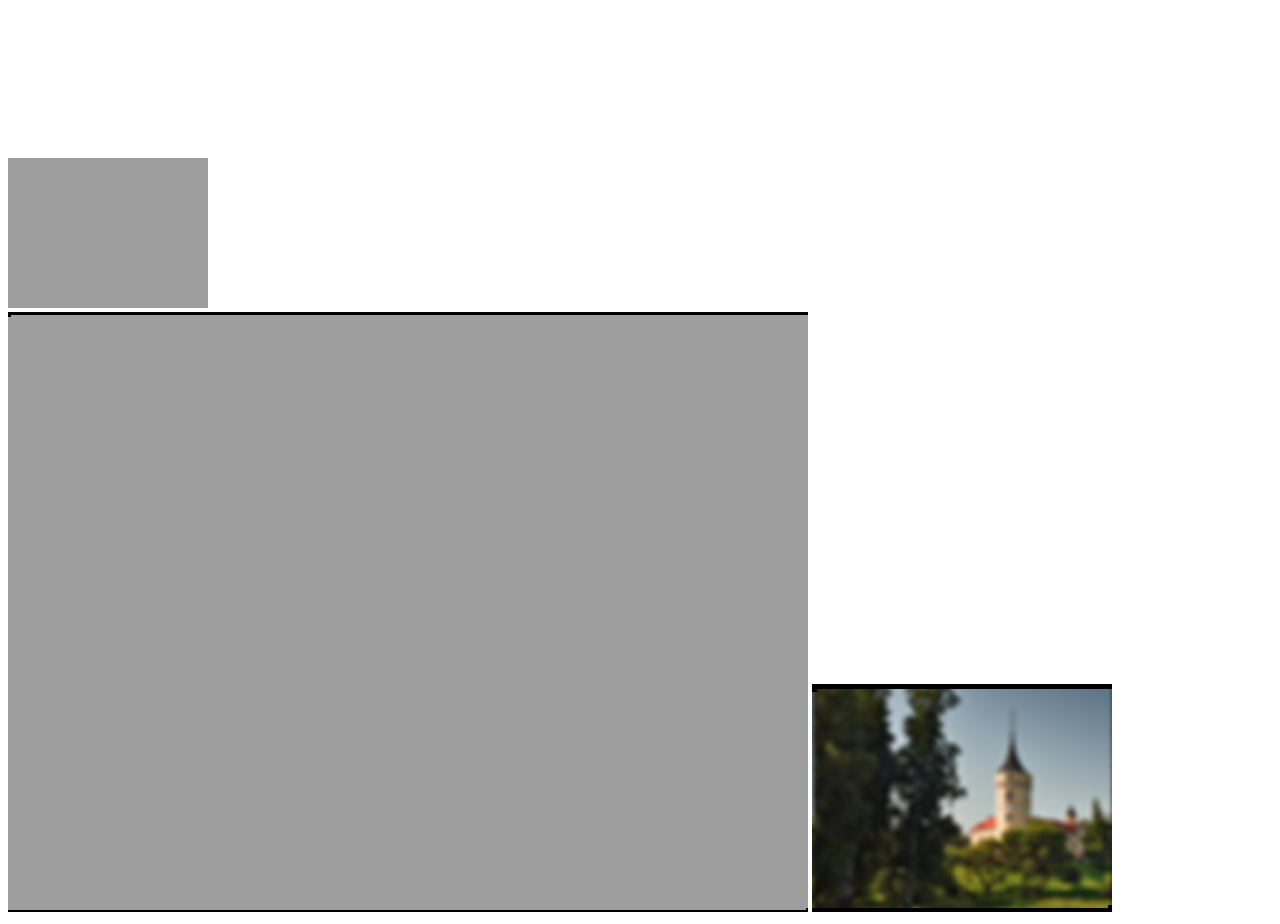
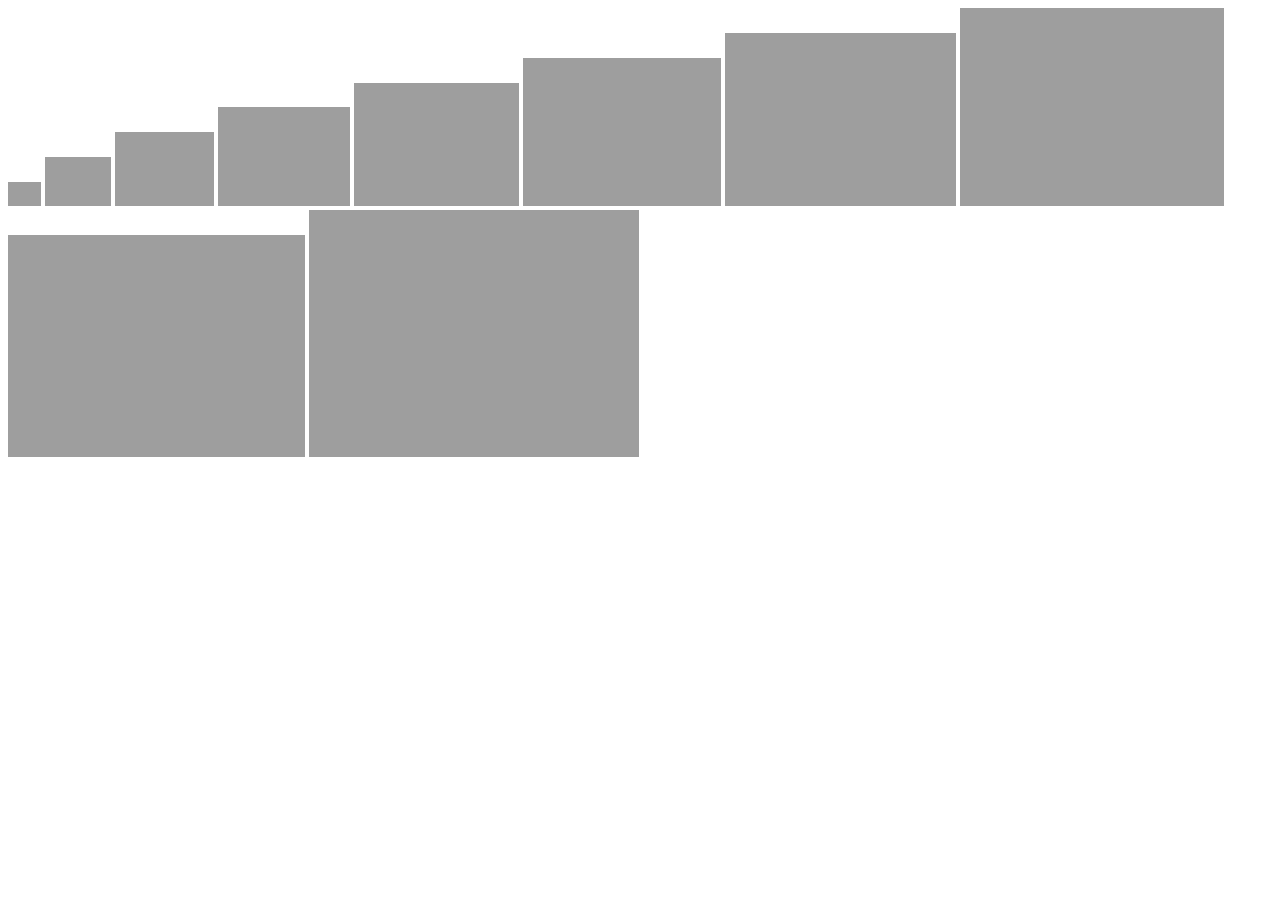
Before and after one commit to vladignatyev/crompir, a plain HTML site: page filtering.html in a window 1280 px wide. After the commit the page ends 800 px from the top, so only its background shows below. Drawn offline with nearby package versions, Linux system fonts and the light colour scheme.

Commit message:
optimizations and minidemo

```diff
--- a/filtering.html
+++ b/filtering.html
@@ -2,31 +2,73 @@
 <html>
 <head>
     <title></title>
-    <script src="http://ajax.googleapis.com/ajax/libs/jquery/2.0.3/jquery.min.js"></script>
+    <script src="js/jquery.min.js"></script>
     <script src="js/crompir.js"></script>
     <script type="text/javascript">
         $(document).ready(function () {
             var i2 = new Image();
             i2.src = 'testimages/very-big6.jpg';
             i2.onload = function (event) {
-                $(document.body).append(crompir.resizeImage2(i2, {
-                    "newWidth": 200
+
+                var a = (new Date()).getTime();
+//                for (var i = 0; i < 20; i++) {
+//                crompir.resizeImage2(i2, {
+//                    "newWidth": 300
+//                });
+//                }
+//                console.log(((new Date()).getTime() - a)/20.0);
+//                for (var i = 0; i < 20; i++) {
+//                crompir.resizeImage2(i2, {
+//                    "newWidth": 400
+//                });
+//                }
+//                console.log(((new Date()).getTime() - a)/20.0);
+//                for (var i = 0; i < 20; i++) {
+//                crompir.resizeImage2(i2, {
+//                    "newWidth": 600
+//                });
+//                }
+//                console.log(((new Date()).getTime() - a)/20.0);
+//                for (var i = 0; i < 20; i++) {
+//                crompir.resizeImage2(i2, {
+//                    "newWidth": 700
+//                });
+//                }
+//                console.log(((new Date()).getTime() - a)/20.0);
+//                for (var i = 0; i < 20; i++) {
+//                crompir.resizeImage2(i2, {
+//                    "newWidth": 800
+//                });
+//                }
+                console.log(((new Date()).getTime() - a)/20.0);
+                for (var i = 0; i < 10; i++) {
+                $(document.body).append(crompir.processing.resizeImage(i2, {
+                    "newWidth": 33 * (i+1)
                 }));
-                $(document.body).append(crompir.resizeImage2(i2, {
-                    "newWidth": 400
-                }));
-                $(document.body).append(crompir.resizeImage2(i2, {
-                    "newWidth": 800
-                }));
+                }
+                console.log(((new Date()).getTime() - a)/20.0);
+//                a = (new Date()).getTime();
+//                $(document.body).append(crompir.resizeImage2(i2, {
+//                    "newWidth": 200
+//                }));
+//                console.log((new Date()).getTime() - a);
+//                a = (new Date()).getTime();
+//                $(document.body).append(crompir.resizeImage2(i2, {
+//                    "newWidth": 400
+//                }));
+//                console.log((new Date()).getTime() - a);
+//                a = (new Date()).getTime();
             };
-//
-            var i3 = new Image();
-            i3.src = 'testimages/very-small.jpg';
-            i3.onload = function (event) {
-            $(document.body).append(crompir.resizeImage2(i3, {
-                    "newWidth": 300
-                }));
-            };
+////
+//            var i3 = new Image();
+//            i3.src = 'testimages/very-small.jpg';
+//            i3.onload = function (event) {
+//                a = (new Date()).getTime();
+//            $(document.body).append(crompir.resizeImage2(i3, {
+//                    "newWidth": 300
+//                }));
+//                console.log((new Date()).getTime() - a);
+//            };
         });
     </script>
     <style type="text/css">
--- a/js/crompir.js
+++ b/js/crompir.js
@@ -1,36 +1,4 @@
 if (typeof crompir == 'undefined') crompir = {};
-
-crompir.resizeImage = function (srcImg, params) {
-    var srcImgWidth = srcImg.width;
-    var srcImgHeight = srcImg.height;
-    var newWidth = -1;
-    var newHeight = -1;
-
-    if (params['newWidth']) {
-        newWidth = params['newWidth'];
-        if (params['newHeight']) {
-            newHeight = params['newHeight'];
-        } else {
-            newHeight = srcImgHeight / srcImgWidth * newWidth;
-        }
-    } else if (params['newHeight']) {
-        newHeight = params['newHeight'];
-        newWidth = srcImgWidth / srcImgHeight * newHeight;
-    } else if (params['scale']) {
-        newWidth = srcImgWidth * params['scale'];
-        newHeight = srcImgHeight * params['scale'];
-    } else {
-        //fail with error
-        throw "Improper call to crompir.resizeImage";
-    }
-
-    var canvasCopy = document.createElement("canvas");
-    var ctx = canvasCopy.getContext("2d");
-    canvasCopy.width = newWidth;
-    canvasCopy.height = newHeight;
-    ctx.drawImage(srcImg, 0, 0, newWidth, newHeight);
-    return [canvasCopy, ctx];
-};
 
 crompir.processing = {
     brightness: function (r, g, b) {
@@ -85,10 +53,9 @@ crompir.processing = {
                 newd[index2 + 3] = 255;
             }
         }
-    }
-};
+    },
 
-crompir.resizeImage2 = function (srcImg, params) {
+    resizeImage: function (srcImg, params) {
         var srcImgWidth = srcImg.width;
         var srcImgHeight = srcImg.height;
         var newWidth = -1;
@@ -125,77 +92,99 @@ crompir.resizeImage2 = function (srcImg, params) {
         d0 = tctx.getImageData(0, 0, srcImgWidth, srcImgHeight); // source image
         d = ctx.getImageData(0, 0, newWidth, newHeight);
         var factor = srcImgWidth / newWidth;
+        var d0data = d0.data;
+        var ddata = d.data;
 
         if (factor > 1.0) {
+            var aperture = factor * 0.33; // average by 3x3 pixels
+
+            for (var j = 0; j < newHeight; j++) {
+                var j0 = (j * factor);
+                var j1 = j0 + factor;
+                var jw = j * newWidth;
 
                 for (var i = 0; i < newWidth; i++) {
-            for (var j = 0; j < newHeight; j++) {
-                var index = (j * newWidth + i) << 2; //*4
+
+                    var index = (jw + i) << 2; //*4
                     var r = 0.0;
                     var g = 0.0;
                     var b = 0.0;
 
-                var i0 = (i * factor);
-                var i1 = ((i + 1) * factor);
-                var j0 = ((j) * factor);
-                var j1 = ((j + 1) * factor);
+                    var i0 = i * factor;
+                    var i1 = i0 + factor;
 
-                var c = 0;
-                for (var ii = i0; ii < i1; ii += factor * 0.33) {
-                    for (var ij = j0; ij < j1; ij += factor * 0.33) {
-                        var index2 = ((Math.floor(ij)) * srcImgWidth + Math.floor(ii)) << 2; //*4
-                        r += d0.data[index2];
-                        g += d0.data[index2 + 1];
-                        b += d0.data[index2 + 2];
-                        c += 1;
+
+                    var c = 0.0;
+
+                    for (var ij = j0; ij < j1; ij += aperture) {
+                        var ijj = (ij | 0) * srcImgWidth;
+                        for (var ii = i0; ii < i1; ii += aperture) {
+
+                            var index2 = (ijj + ii | 0) << 2; //*4
+
+                            r += d0data[index2];
+                            g += d0data[index2 + 1];
+                            b += d0data[index2 + 2];
+                            c += 1.0;
                         }
                     }
-                d.data[index] = r / c;
-                d.data[index + 1] = g / c;
-                d.data[index + 2] = b / c;
-                d.data[index + 3] = 255;
+                    var ic = 1.0 / c;
+                    ddata[index] = r * ic;
+                    ddata[index + 1] = g * ic;
+                    ddata[index + 2] = b * ic;
+                    ddata[index + 3] = 255;
                 }
             }
 
         } else if (factor < 1.0) {
-        var ifactor = 1.5 / factor;
+            for (var j = 0; j < newHeight; j++) {
+                var jw = j * newWidth;
+                var jfac = j * factor;
+                var j0 = jfac - 1.0;
+                var j1 = jfac + 1.0;
+                var cj = j * factor;
+
                 for (var i = 0; i < newWidth; i++) {
-            for (var j = 0; j < newHeight; j++) {
-                var index = (j * newWidth + i) << 2; //*4
+
+                    var index = (jw + i) << 2; //*4
                     var r = 0.0;
                     var g = 0.0;
                     var b = 0.0;
 
-                var i0 = ((i - ifactor) * factor);
-                var i1 = ((i + ifactor) * factor);
-                var j0 = ((j - ifactor) * factor);
-                var j1 = ((j + ifactor) * factor);
+                    var ifac = i * factor;
 
-                var ci = (i) * factor;
-                var cj = (j) * factor;
+                    var i0 = ifac - 1.0;
+                    var i1 = ifac + 1.0;
+
+                    var ci = i * factor;
+
 
                     var c = 0;
                     for (var ii = i0; ii < i1; ii += factor) {
                         for (var ij = j0; ij < j1; ij += factor) {
                             var index2 = ((Math.floor(ij)) * srcImgWidth + Math.floor(ii)) << 2; //*4
-                        var x = Math.sqrt((ii - ci) * (ii - ci) + (ij - cj) * (ij - cj)) / (Math.sqrt(2) * 2);
+
+                            var a1 = ii - ci;
+                            var a2 = ij - cj;
+                            var x = (a1 * a1 + a2 * a2) >> 3; // x^2
                             var k = 0.0;
-                        if (x <= 0.5) {
-                            k = 1.0 - 2.0 * x * x;
+                            if (x <= 0.25) {
+                                k = 1.0 - 2.0 * x;
                             } else if (x <= 1.0) {
-                            k = 2.0 * (x - 1.0) * (x - 1.0);
+                                k = 2.0 * (x - Math.sqrt(x)) + 1.0;
                             }
 
-                        r += d0.data[index2] * k;
-                        g += d0.data[index2 + 1] * k;
-                        b += d0.data[index2 + 2] * k;
+                            r += d0data[index2] * k;
+                            g += d0data[index2 + 1] * k;
+                            b += d0data[index2 + 2] * k;
                             c += k;
                         }
                     }
-                d.data[index] = r / c;
-                d.data[index + 1] = g / c;
-                d.data[index + 2] = b / c;
-                d.data[index + 3] = 255;
+                    var ic = 1.0 / c;
+                    ddata[index] = r * ic;
+                    ddata[index + 1] = g * ic;
+                    ddata[index + 2] = b * ic;
+                    ddata[index + 3] = 255;
                 }
             }
 
@@ -209,4 +198,5 @@ crompir.resizeImage2 = function (srcImg, params) {
 
 
         return [canvasCopy, ctx];
+    }
 };
```
Lines whose indentation alone changed are shown as unchanged.
